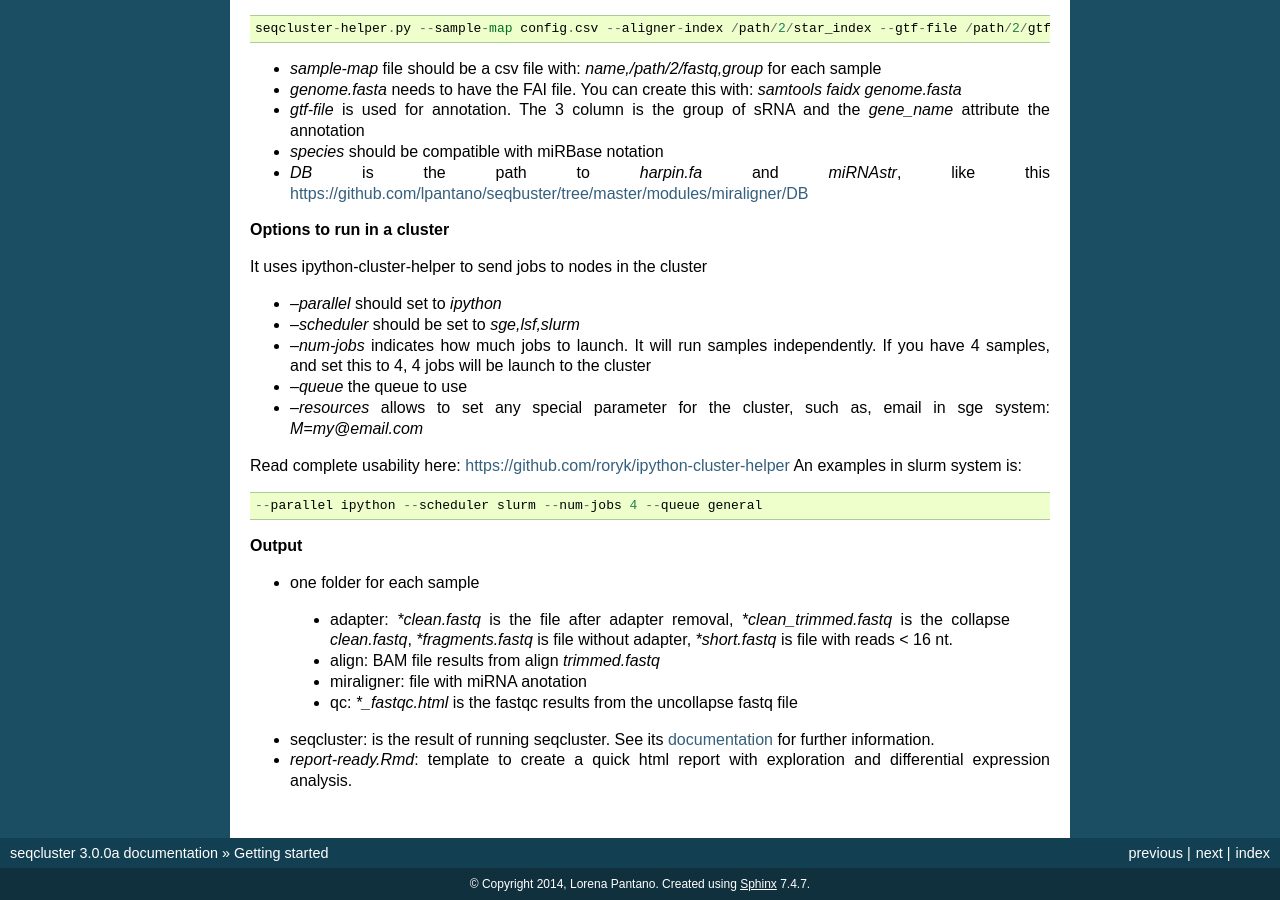
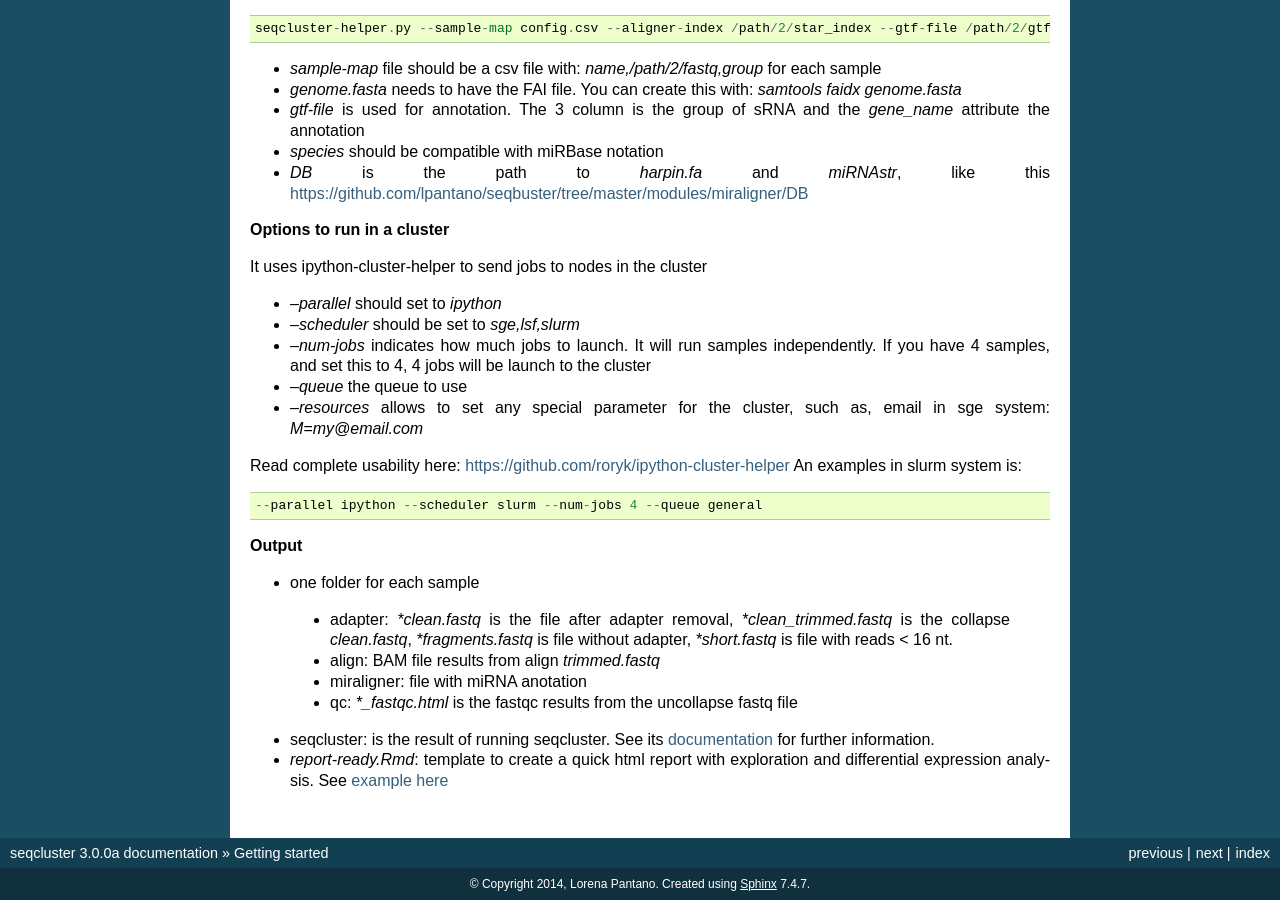
Before and after one commit to lpantano/seqcluster, a Sphinx documentation site: the page built from doc/source/getting_started.rst, in a window 1280 px wide and 900 px high, scrolled down 3142 px. Built offline with Sphinx 7.4.7, drawn with Linux system fonts in a browser that asks for light colours.

Commit message:
Add example report to docs

```diff
--- a/doc/source/getting_started.rst
+++ b/doc/source/getting_started.rst
@@ -190,4 +190,4 @@ An examples in slurm system is::
  * miraligner: file with miRNA anotation
  * qc: `*_fastqc.html` is the fastqc results from the uncollapse fastq file
 * seqcluster: is the result of running seqcluster. See its `documentation <http://seqcluster.readthedocs.org/getting_started.html#clustering-of-small-rna-sequences>`_ for further information.
-* `report-ready.Rmd`: template to create a quick html report with exploration and differential expression analysis.
+* `report-ready.Rmd`: template to create a quick html report with exploration and differential expression analysis. See `example here <https://github.com/lpantano/mypubs/blob/master/srnaseq/mirqc/ready_report.md>`_
```
